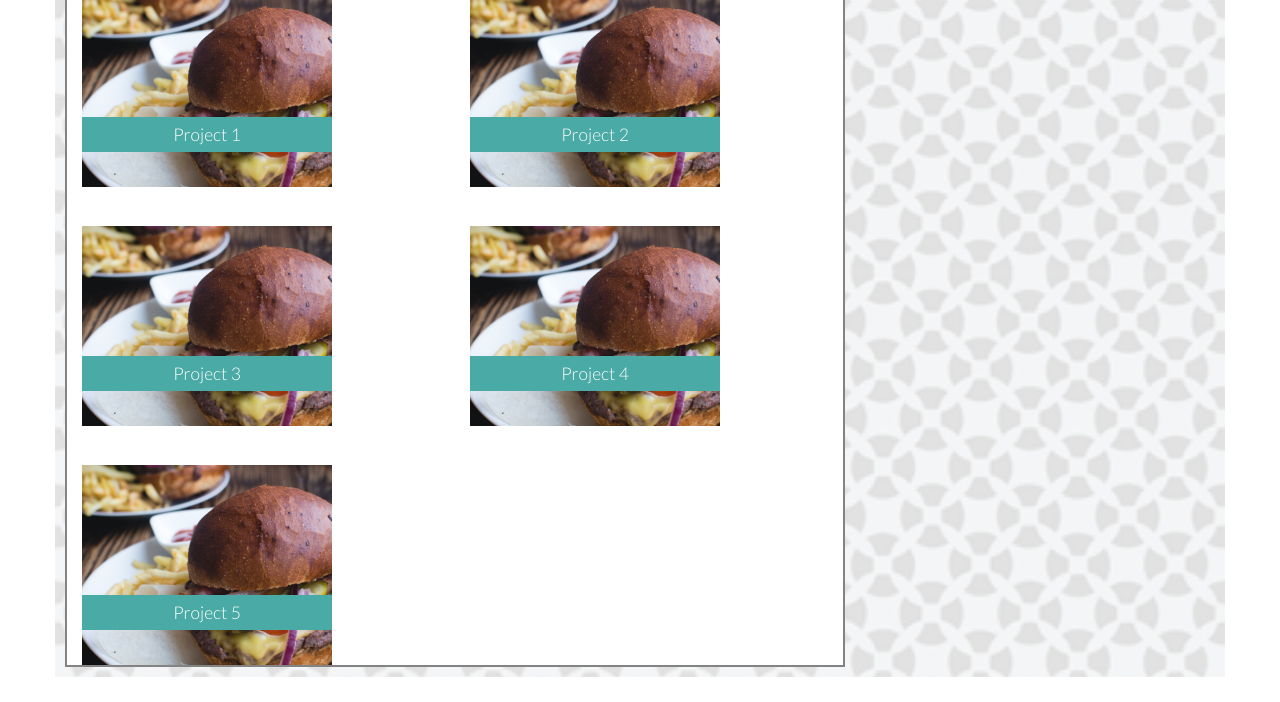
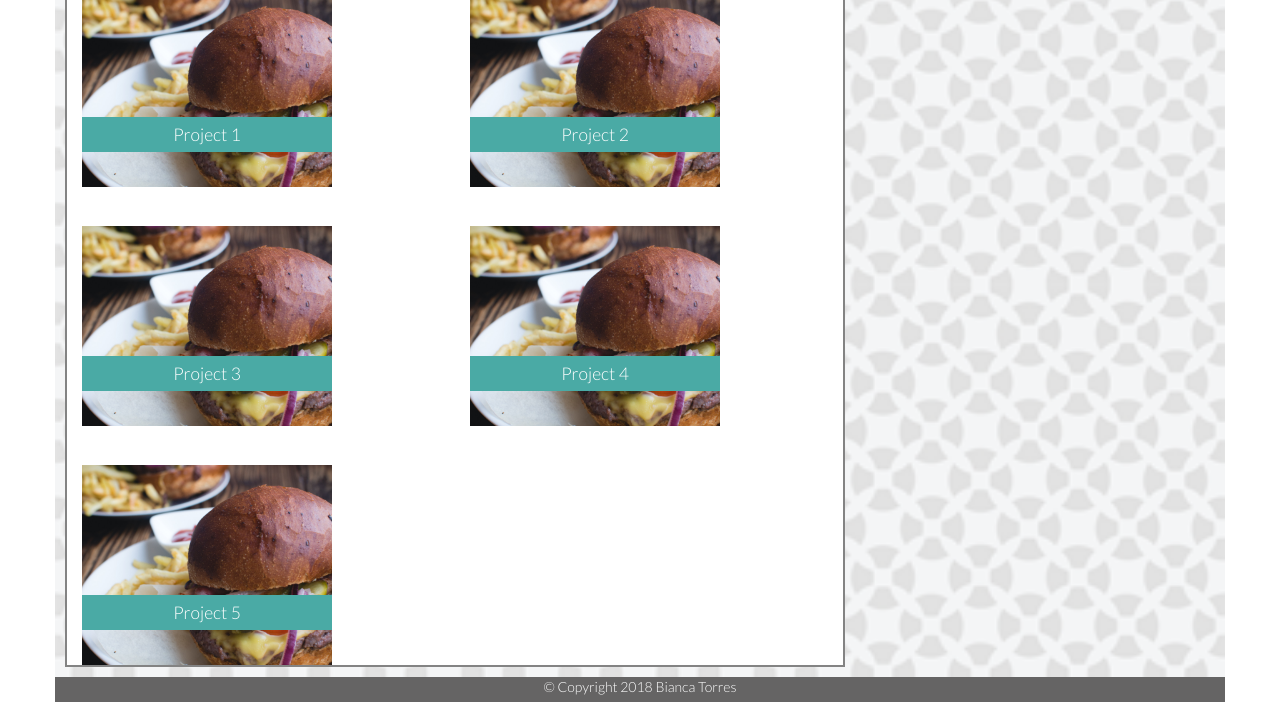
Before and after one commit to biancanoel/Bootstrap-Portfolio, a plain HTML site: page portfolio.html in a window 1280 px wide. Shown: the part 225-927 px from the top of the page. Before the commit the page ends 902 px from the top, so only its background shows below. Drawn offline with nearby package versions, Linux system fonts and the light colour scheme.

Commit message:
added footer to portfolio page

```diff
--- a/portfolio.html
+++ b/portfolio.html
@@ -89,6 +89,16 @@
                     </a>
                 </div>
           </div> <!-- end row -->
+
+        <div class="row"> <!--ROW  with footer-->
+            <div class="col-md-12 ftr">
+                <footer>
+                <p> &copy; Copyright 2018 Bianca Torres</p>
+                </footer>
+            </div>
+        </div>
+
+
       </div> <!-- end container -->
 
 
```
